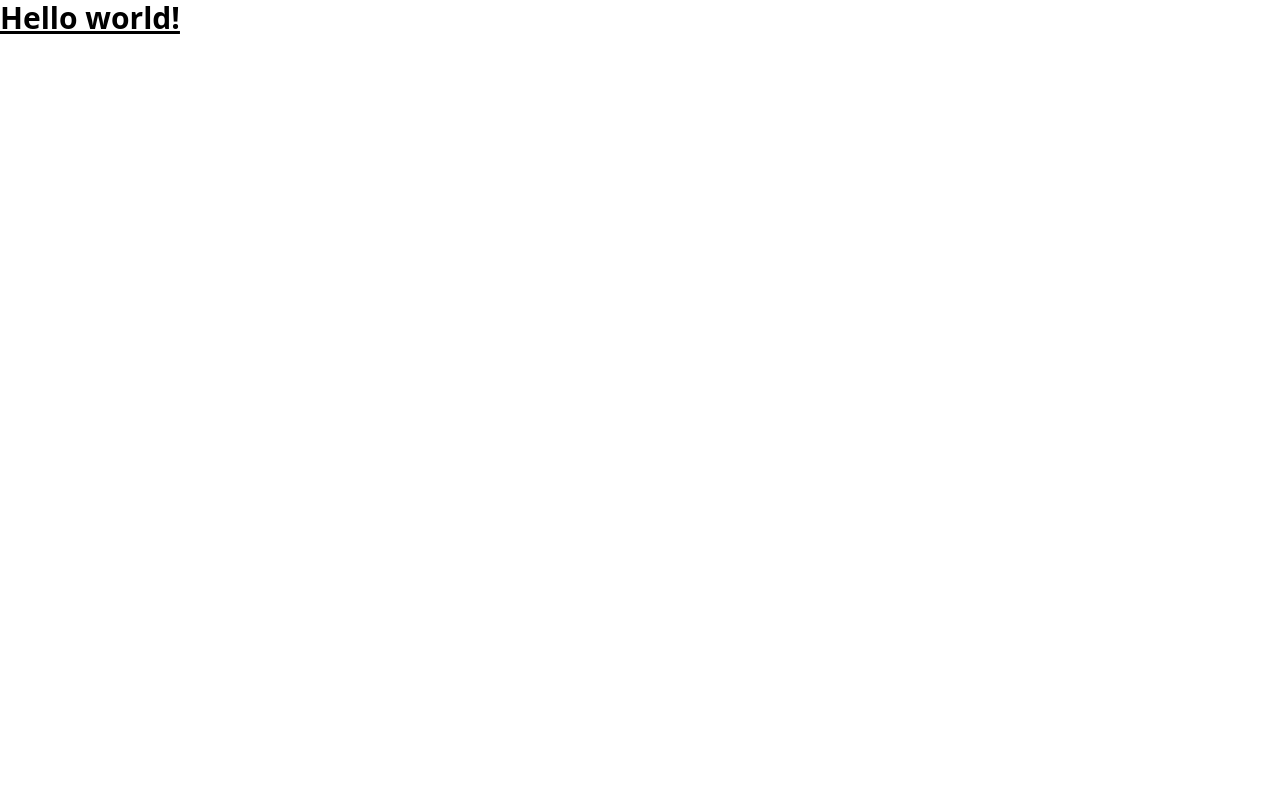
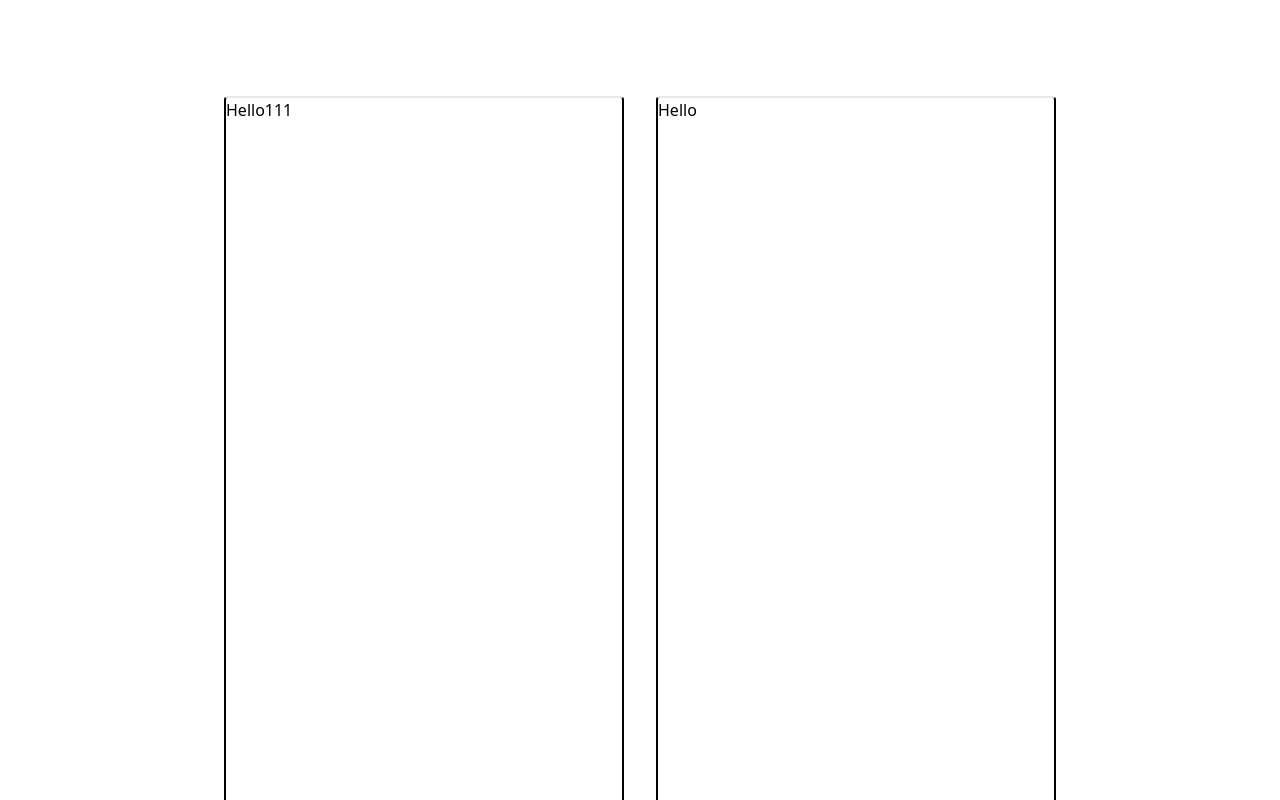
Before and after one commit to Dhananjay-JSR/react-order-page, a React (Create React App) app: page / in a window 1280 px wide. Shown: the top 800 px of the page. Built offline with nearby package versions, Linux system fonts and the light colour scheme.

Commit message:
Added Base Frame Easiers Styling

```diff
--- a/src/App.tsx
+++ b/src/App.tsx
@@ -1,7 +1,11 @@
+import Container from "./Components/Container"
+import Screen1 from "./Components/Screen1"
+import Screen2 from "./Components/Screen2"
 export default function App() {
   return (
-    <h1 className="text-3xl font-bold underline">
-      Hello world!
-    </h1>
+    <Container>
+      <Screen1/>
+      <Screen2/>
+    </Container>
   )
 }
--- /dev/null
+++ b/src/Components/Container.tsx
@@ -0,0 +1,14 @@
+import React from 'react'
+interface PropType{
+    children:React.ReactNode;
+}
+
+function Container({children}:PropType) {
+  return (
+    <div className='flex justify-center mt-20'>
+{children}
+    </div>
+  )
+}
+
+export default Container
--- /dev/null
+++ b/src/Components/Screen1.tsx
@@ -0,0 +1,12 @@
+import React from 'react'
+import Frame from './Shared/ScreenFrame'
+
+function Screen1() {
+  return (
+    <Frame>
+        Hello111
+    </Frame>
+  )
+}
+
+export default Screen1
--- /dev/null
+++ b/src/Components/Screen2.tsx
@@ -0,0 +1,12 @@
+import React from 'react'
+import Frame from './Shared/ScreenFrame'
+
+function Screen2() {
+  return (
+    <Frame>
+        Hello
+    </Frame>
+  )
+}
+
+export default Screen2
--- /dev/null
+++ b/src/Components/Shared/Navbar.tsx
@@ -0,0 +1,9 @@
+import React from 'react'
+
+function Navbar() {
+  return (
+    <div>Navbar</div>
+  )
+}
+
+export default Navbar
--- /dev/null
+++ b/src/Components/Shared/ScreenFrame.tsx
@@ -0,0 +1,14 @@
+import React from "react";
+
+interface PropType {
+  children: React.ReactNode;
+}
+function ScreenFrame({ children }: PropType) {
+  return (
+    <div className=" h-[850px] w-[400px] m-4 rounded border-2 border-x-black border-solid">
+      {children}
+    </div>
+  );
+}
+
+export default ScreenFrame;
```
Also changed, not shown: src/testsrc/Screen1.png (added), src/testsrc/Screen2.png (added).
